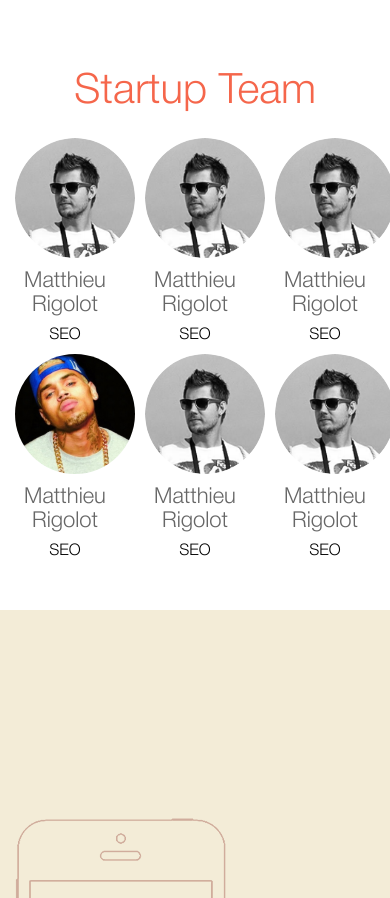
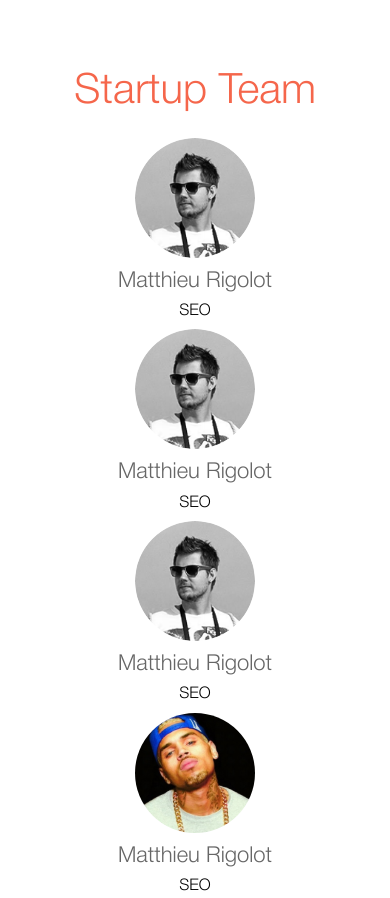
Before and after one commit to betmakh/shopdrobe, a website: page index.html in a window 390 px wide. Shown: the part 1920-2818 px from the top of the page. Drawn offline with nearby package versions, Linux system fonts and the light colour scheme.

Commit message:
correct team layout mobile

```diff
--- a/index.html
+++ b/index.html
@@ -204,7 +204,7 @@
                 </div>
                 <h2 class="orange">Startup Team</h2>
                 <div class="row">
-                    <div class="col-xs-4">
+                    <div class="col-sm-4">
                         <div tabindex="-1" class="profile">
                             <div class="avatar">
                                 <img src="img/ava.png" alt="Photo">
@@ -214,7 +214,7 @@
                             <p class="text-center">Matthieu leads the business development and the product development of Dare To as the Director. He is a enthusiast</p>
                         </div>
                     </div>
-                    <div class="col-xs-4">
+                    <div class="col-sm-4">
                         <div tabindex="-1" class="profile">
                             <div class="avatar">
                                 <img src="img/ava.png" alt="Photo">
@@ -224,7 +224,7 @@
                             <p class="text-center">Matthieu leads the business development and the product development of Dare To as the Director. He is a enthusiast</p>
                         </div>
                     </div>
-                    <div class="col-xs-4">
+                    <div class="col-sm-4">
                          <div tabindex="-1" class="profile">
                             <div class="avatar">
                                 <img src="img/ava.png" alt="Photo">
@@ -236,7 +236,7 @@
                     </div>
                 </div>
                 <div class="row">
-                    <div class="col-xs-4">
+                    <div class="col-sm-4">
                         <div  tabindex="-1" class="profile">
                             <div class="avatar">
                                 <img src="img/ava.jpeg" alt="Photo">
@@ -246,7 +246,7 @@
                             <p class="text-center">Matthieu leads the business development and the product development of Dare To as the Director. He is a enthusiast</p>
                         </div>
                     </div>
-                    <div class="col-xs-4">
+                    <div class="col-sm-4">
                         <div class="profile" tabindex="-1">
                             <div class="avatar">
                                 <img src="img/ava.png" alt="Photo">
@@ -256,7 +256,7 @@
                             <p class="text-center">Matthieu leads the business development and the product development of Dare To as the Director. He is a enthusiast</p>
                         </div>
                     </div>
-                    <div class="col-xs-4">
+                    <div class="col-sm-4">
                          <div class="profile" tabindex="-1">
                             <div class="avatar">
                                 <img src="img/ava.png" alt="Photo">
```
Also changed, not shown: package.json (+11 -3 lines).
